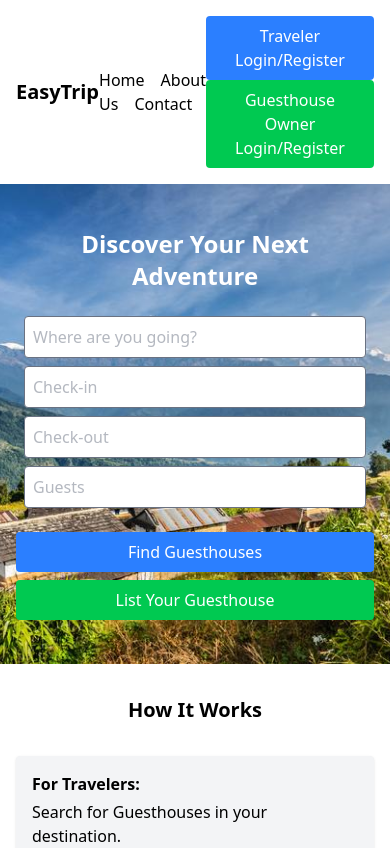
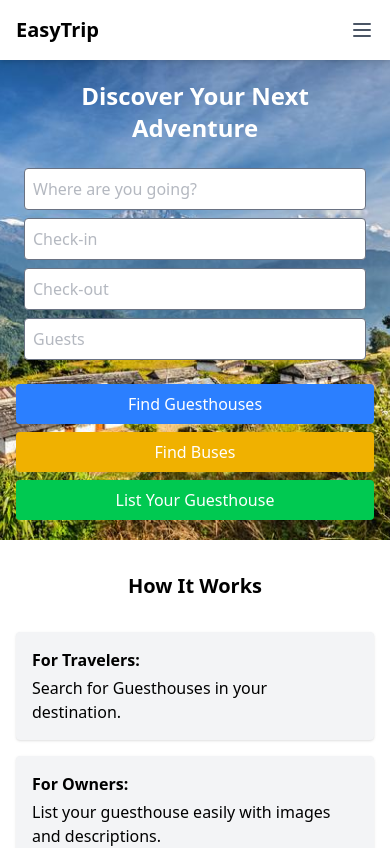
Before and after one commit to dipeshghimire2004/EasyTrip, a React (Vite) app in the folder frontend/: page / in a window 390 px wide. Shown: the top 848 px of the page. Built offline with nearby package versions, Linux system fonts and the light colour scheme.

Commit message:
added bus owner register on navbar,find bus in hero section, made both mobile responsive

```diff
--- a/frontend/src/components/Home/Home.jsx
+++ b/frontend/src/components/Home/Home.jsx
@@ -34,9 +34,13 @@ const HeroSection = () => {
         />
       </div>
 
-      <div className="flex flex-col md:flex-row space-y-2 md:space-y-0 md:space-x-2 mt-4 w-full max-w-md">
+      {/* Buttons Section */}
+      <div className="flex flex-col md:flex-row space-y-2 md:space-y-0 md:space-x-2 mt-4 w-full max-w-2xl">
         <Link to="/booking" className="w-full">
           <button className="bg-blue-500 text-white px-4 py-2 rounded w-full">Find Guesthouses</button>
+        </Link>
+        <Link to="/bussearch" className="w-full">
+          <button className="bg-yellow-500 text-white px-4 py-2 rounded w-full">Find Buses</button>
         </Link>
         <Link to="/HOTEL_MANAGER/addGuestHouse" className="w-full">
           <button className="bg-green-500 text-white px-4 py-2 rounded w-full">List Your Guesthouse</button>
@@ -45,6 +49,7 @@ const HeroSection = () => {
     </div>
   );
 };
+
 
 const Features = () => {
   const features = [
--- a/frontend/src/components/Navbar/Navbar.jsx
+++ b/frontend/src/components/Navbar/Navbar.jsx
@@ -1,25 +1,73 @@
-import React from "react";
-import { Link } from "react-router-dom"; // ✅ Added import
+import React, { useState } from "react";
+import { Link } from "react-router-dom";
 
 const Navbar = () => {
-    return (
-      <nav className="flex justify-between items-center p-4 shadow-md">
-        <Link to="/" className="hover:text-gray-600"><div className="text-xl font-bold">EasyTrip</div></Link>
-        <div className="space-x-4">
+  const [menuOpen, setMenuOpen] = useState(false);
+
+  return (
+    <nav className="p-4 shadow-md bg-white relative">
+      <div className="flex justify-between items-center">
+        <Link to="/" className="text-xl font-bold hover:text-gray-600">EasyTrip</Link>
+
+        {/* Hamburger Icon for Mobile */}
+        <button
+          className="md:hidden text-gray-600 focus:outline-none"
+          onClick={() => setMenuOpen(!menuOpen)}
+        >
+          <svg
+            className="w-6 h-6"
+            fill="none"
+            stroke="currentColor"
+            viewBox="0 0 24 24"
+          >
+            {menuOpen ? (
+              <path strokeLinecap="round" strokeLinejoin="round" strokeWidth="2" d="M6 18L18 6M6 6l12 12" />
+            ) : (
+              <path strokeLinecap="round" strokeLinejoin="round" strokeWidth="2" d="M4 6h16M4 12h16M4 18h16" />
+            )}
+          </svg>
+        </button>
+
+        {/* Desktop Menu */}
+        <div className="hidden md:flex md:items-center md:space-x-4">
           <Link to="/" className="hover:text-gray-600">Home</Link>
           <Link to="/about" className="hover:text-gray-600">About Us</Link>
           <Link to="/contact" className="hover:text-gray-600">Contact</Link>
         </div>
-        <div className="space-x-2">
+
+        {/* Desktop Buttons */}
+        <div className="hidden md:flex md:space-x-2">
           <Link to="/CLIENT/login">
-              <button className="bg-blue-500 text-white px-4 py-2 rounded">Traveler Login/Register</button>
+            <button className="bg-blue-500 text-white px-4 py-2 rounded">Traveler Login/Register</button>
           </Link>
           <Link to="/HOTEL_MANAGER/login">
-              <button className="bg-green-500 text-white px-4 py-2 rounded">Guesthouse Owner Login/Register</button>
+            <button className="bg-green-500 text-white px-4 py-2 rounded">Guesthouse Owner Login/Register</button>
+          </Link>
+          <Link to="/BUS_MANAGER/login">
+            <button className="bg-yellow-500 text-white px-4 py-2 rounded">Bus Owner Login/Register</button>
           </Link>
         </div>
-      </nav>
-    );
+      </div>
+
+      {/* Mobile Menu */}
+      {menuOpen && (
+        <div className="flex flex-col md:hidden mt-4 space-y-2">
+          <Link to="/" className="hover:text-gray-600" onClick={() => setMenuOpen(false)}>Home</Link>
+          <Link to="/about" className="hover:text-gray-600" onClick={() => setMenuOpen(false)}>About Us</Link>
+          <Link to="/contact" className="hover:text-gray-600" onClick={() => setMenuOpen(false)}>Contact</Link>
+          <Link to="/CLIENT/login">
+            <button className="bg-blue-500 text-white px-4 py-2 rounded w-full">Traveler Login/Register</button>
+          </Link>
+          <Link to="/HOTEL_MANAGER/login">
+            <button className="bg-green-500 text-white px-4 py-2 rounded w-full">Guesthouse Owner Login/Register</button>
+          </Link>
+          <Link to="/BUS_OWNER/signup">
+            <button className="bg-yellow-500 text-white px-4 py-2 rounded w-full">Bus Owner Login/Register</button>
+          </Link>
+        </div>
+      )}
+    </nav>
+  );
 };
 
 export default Navbar;
```
